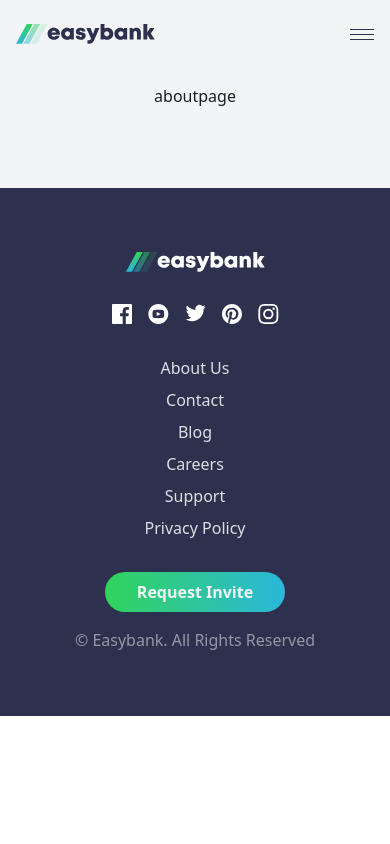
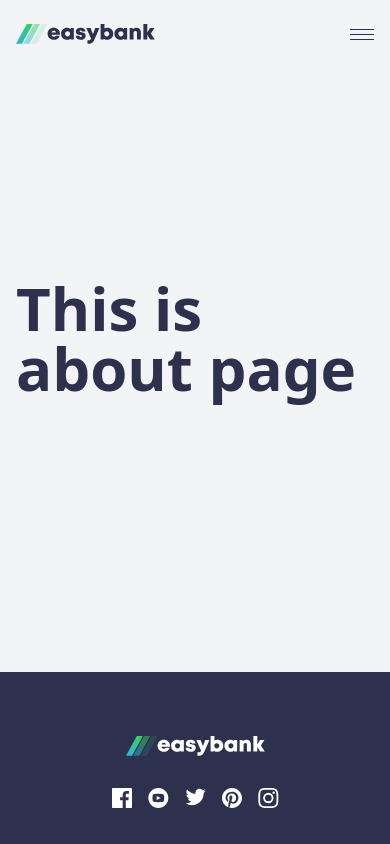
Before and after one commit to Wfelipe2011/easybank-landing-page, a Nuxt app: page /AboutPage in a window 390 px wide. Shown: the top 844 px of the page. Built offline with nearby package versions, Linux system fonts and the light colour scheme.

Commit message:
some fix

```diff
--- a/components/HeroSection.vue
+++ b/components/HeroSection.vue
@@ -1,6 +1,6 @@
 <template>
   <section
-    class="flex flex-col-reverse items-center w-full mb-16 rounded-md xl:container md:mx-auto md:my-0 sm:mx-auto sm:my-0 lg:flex-row"
+    class="flex flex-col-reverse items-center w-full mb-16 h-2/5 xl:container md:mx-auto md:my-0 sm:mx-auto sm:my-0 lg:flex-row"
   >
     <div
       class="flex flex-col justify-center text-center align-middle lg:text-left lg:pl-4"
@@ -9,7 +9,7 @@
         Next generation digital banking
       </h1>
       <p class="mx-auto my-4 text-lg text-base-500 w-96">
-        Take your fubabcual life online. Your Easybank account will be a
+        Take your financial life online. Your Easybank account will be a
         one-stop-shop for spending, saving budgeting, investing, and much more
       </p>
       <div class="flex justify-center mb-16 lg:justify-start">
--- a/components/LastArticle.vue
+++ b/components/LastArticle.vue
@@ -2,7 +2,6 @@
   <section
     class="container flex flex-col items-center justify-center pt-16 pb-8 mx-auto my-0 overflow-hidden"
   >
-    <!-- items-center justify-center gap-4 pt-8 pb-16 mx-auto md:justify-evenly md:flex-wrap 2xl:justify-between lg:mx-auto lg:my-0" -->
     <div class="xl:w-full">
       <h2
         class="w-64 mx-auto my-0 text-4xl text-center lg:w-full 2xl:text-left"
--- a/pages/AboutPage.vue
+++ b/pages/AboutPage.vue
@@ -1,9 +1,9 @@
 <template>
   <main>
     <section
-      class="flex flex-col-reverse items-center w-full mb-16 rounded-md xl:container md:mx-auto md:my-0 sm:mx-auto sm:my-0 lg:flex-row"
+      class="flex items-center w-full mb-16 rounded-md min-height-content xl:container md:mx-auto md:my-0 sm:mx-auto sm:my-0 lg:flex-row"
     >
-      <h1 class="p-4">aboutpage</h1>
+      <h1 class="p-4 text-6xl font-bold text-primary">This is about page</h1>
     </section>
   </main>
 </template>
@@ -13,3 +13,8 @@ export default {
   layout: 'DefaultLayout',
 }
 </script>
+<style scoped>
+.min-height-content {
+  height: calc(100vh - 304px);
+}
+</style>
```
